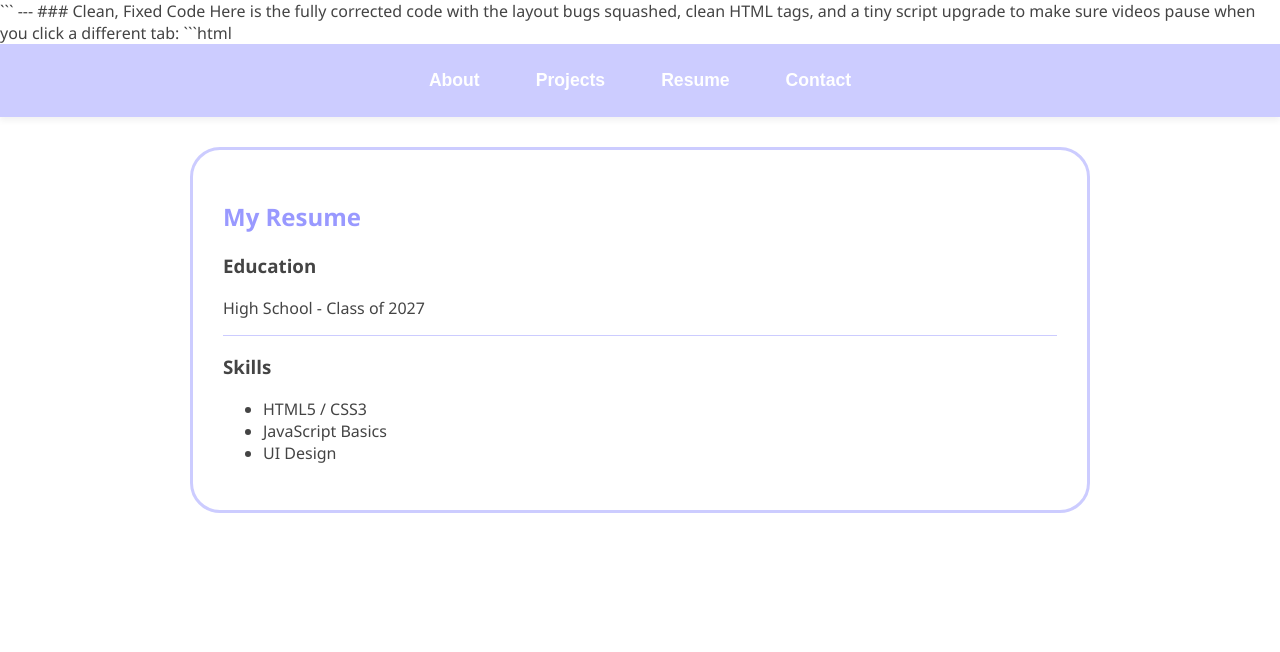
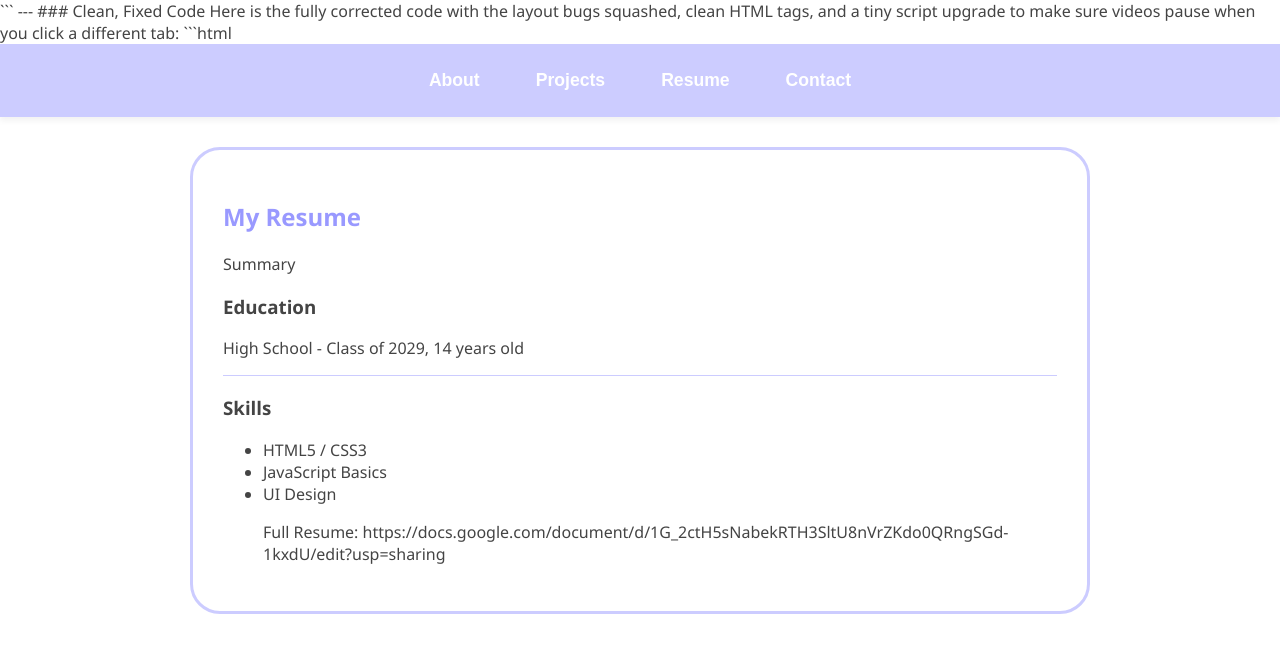
Before and after one commit to SrikarisPizza/SrikarFullPortfolio, a plain HTML site: page index.html in a window 1280 px wide. Both pictures are taken after a click on the button "Resume". Drawn offline with Linux system fonts and the light colour scheme.

Commit message:
Update resume section with new details and link

```diff
--- a/index.html
+++ b/index.html
@@ -197,14 +197,16 @@ Here is the fully corrected code with the layout bugs squashed, clean HTML tags,
 
         <section id="resume">
             <h1>My Resume</h1>
+            <p>Summary</p>
             <h3>Education</h3>
-            <p>High School - Class of 2027</p>
+            <p>High School - Class of 2029, 14 years old</p>
             <hr style="border: 0; height: 1px; background: var(--periwinkle);">
             <h3>Skills</h3>
             <ul>
                 <li>HTML5 / CSS3</li>
                 <li>JavaScript Basics</li>
                 <li>UI Design</li>
+            <p>Full Resume: https://docs.google.com/document/d/1G_2ctH5sNabekRTH3SltU8nVrZKdo0QRngSGd-1kxdU/edit?usp=sharing</p>
             </ul>
         </section>
 
```
